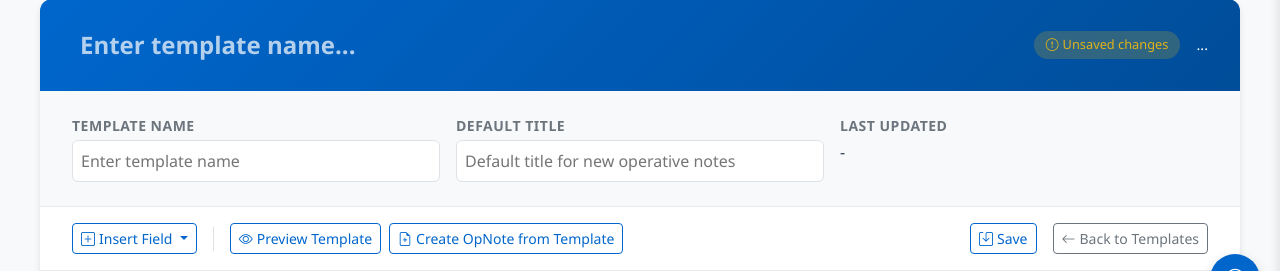
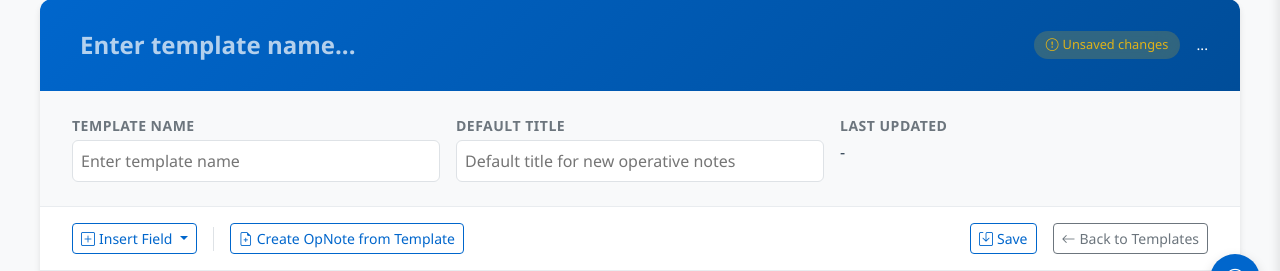
Before and after one commit to orchidsurgical/surgicai-api, a Python web app: template surgicai_api/ssr/templates/template_editor.html in a window 1280 px wide. Shown: the part 121-392 px from the top of the page. Run offline with Jinja, Linux system fonts and the light colour scheme; the template is opened without the code that fills it: most values are stand-ins (such as "Sample title", 1, 10 or a date in 2020); some libraries are stand-ins or nearby versions.

Commit message:
remove template preview

```diff
--- a/surgicai_api/ssr/templates/template_editor.html
+++ b/surgicai_api/ssr/templates/template_editor.html
@@ -828,9 +828,6 @@
           </ul>
         </div>
         <div class="toolbar-separator"></div>
-        <button class="btn btn-sm btn-outline-primary" onclick="previewTemplate()">
-          <i class="bi bi-eye me-1"></i>Preview Template
-        </button>
         <button class="btn btn-sm btn-outline-primary" onclick="createOpNoteFromTemplate()">
           <i class="bi bi-file-earmark-plus me-1"></i>Create OpNote from Template
         </button>
@@ -1339,49 +1336,6 @@ DIAGNOSIS:
     }
   }
 
-  function previewTemplate() {
-    if (!currentTemplate) return;
-
-    let content = '';
-    if (quill) {
-      content = window.getTextWithFields ? window.getTextWithFields().trim() : quill.getText().trim();
-    }
-
-    const previewWindow = window.open('', '_blank', 'width=800,height=600');
-    previewWindow.document.write(`
-      <html>
-        <head>
-          <title>Template Preview - ${currentTemplate.name}</title>
-          <style>
-            body {
-              font-family: 'Segoe UI', Tahoma, Geneva, Verdana, sans-serif;
-              font-size: 12pt;
-              line-height: 1.6;
-              margin: 2rem;
-              color: #333;
-            }
-            h1 { color: #0066cc; border-bottom: 2px solid #0066cc; padding-bottom: 0.5rem; }
-            .template-info {
-              background: #f8f9fa;
-              padding: 1rem;
-              border-radius: 8px;
-              margin-bottom: 2rem;
-            }
-          </style>
-        </head>
-        <body>
-          <h1>Template Preview: ${escapeHtml(currentTemplate.name)}</h1>
-          <div class="template-info">
-            <p><strong>Template Name:</strong> ${escapeHtml(currentTemplate.name)}</p>
-            <p><strong>Default Title:</strong> ${escapeHtml(currentTemplate.title || 'None')}</p>
-          </div>
-          <div style="white-space: pre-wrap; line-height: 1.8;">${escapeHtml(content)}</div>
-        </body>
-      </html>
-    `);
-    previewWindow.document.close();
-  }
-
   function createOpNoteFromTemplate() {
     if (!currentTemplate) return;
 
```
